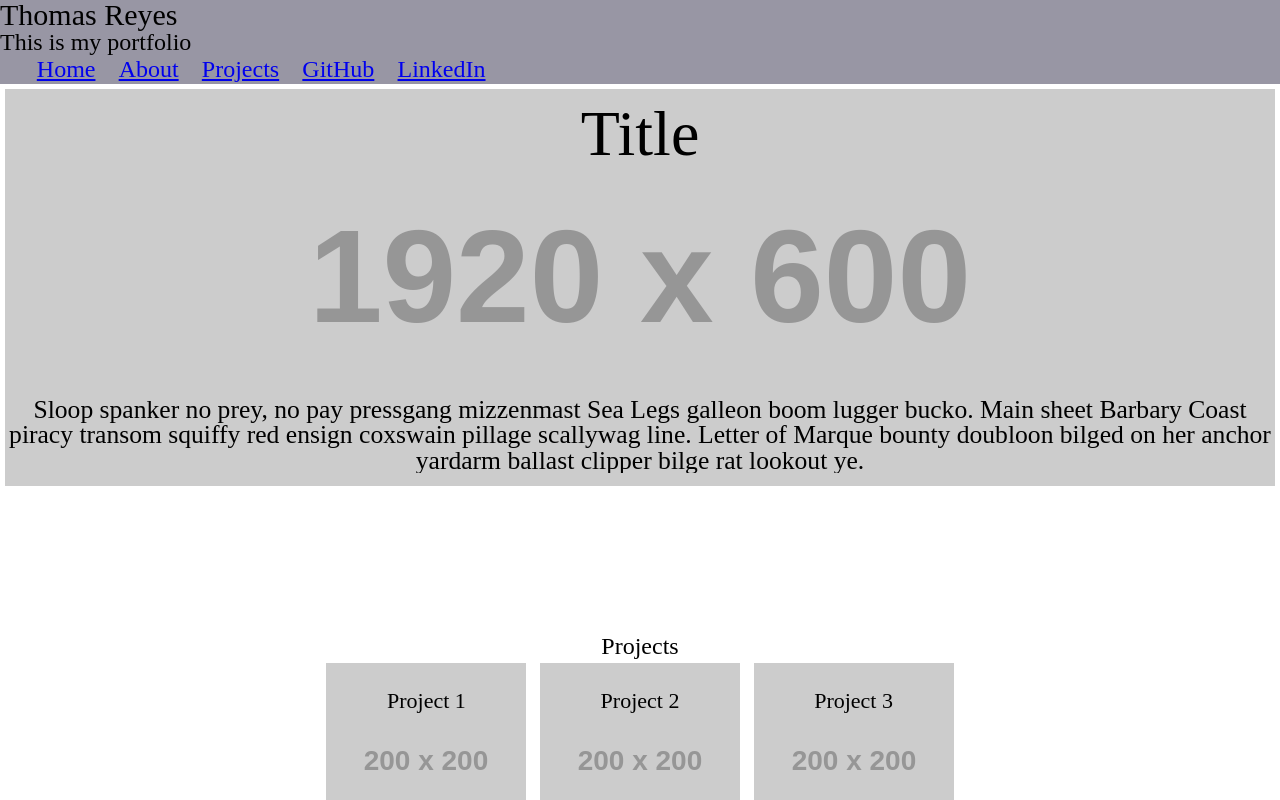
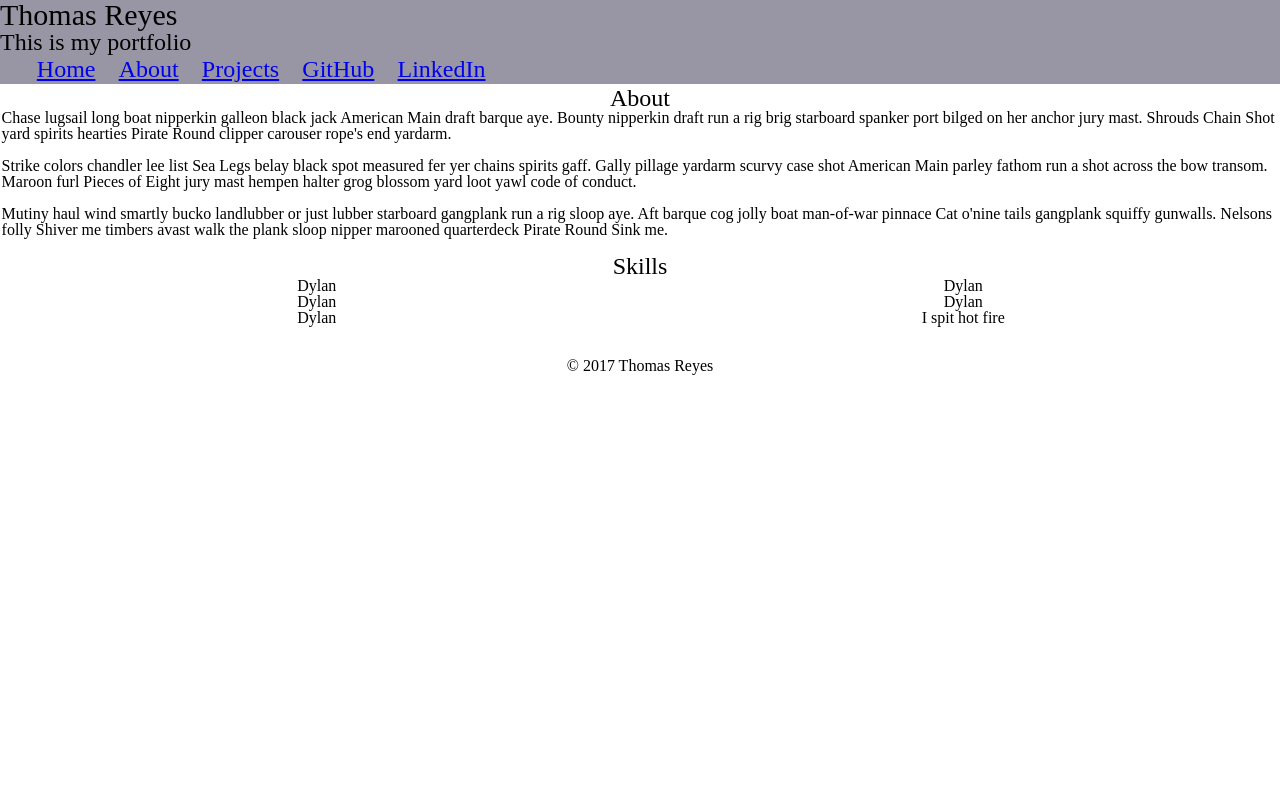
Before and after one commit to Trey64/portfolio, a plain HTML site: page index.html in a window 1280 px wide. Both pictures are taken after a click on the link "About". Shown: the top 800 px of the page. Drawn offline with nearby package versions, Linux system fonts and the light colour scheme; placeholder pictures from the web are drawn by us.

Commit message:
tab navigation working

```diff
--- a/app.js
+++ b/app.js
@@ -0,0 +1,18 @@
+'use strict'
+
+var articleView = {};
+
+$('#projects').hide();
+$('#about').hide();
+
+articleView.handleTabNav = function() {
+  $('.main-nav .tab').on('click', function() {
+    var $where = $(this).data('content');
+    $('.tab-content').hide();
+    $('#' + $where).fadeIn(1000);
+  });
+};
+
+$(document).ready(function() {
+  articleView.handleTabNav();
+})
--- a/index.html
+++ b/index.html
@@ -17,9 +17,9 @@
     <nav class="main-nav">
       <div class="icon-menu"></div>
       <ul>
-        <li><a href="index.html">Home</a></li>
-        <li><a href="#">About</a></li>
-        <li><a href="#">Projects</a></li>
+        <li class="tab" data-content="carousel"><a href="#">Home</a></li>
+        <li class="tab" data-content="about"><a href="#">About</a></li>
+        <li class="tab" data-content="projects"><a href="#">Projects</a></li>
         <li><a href="http://github.com/Trey64">GitHub</a></li>
         <li><a href="https://www.linkedin.com/in/thomas-reyes-8162ab8a/">LinkedIn</a></li>
       </ul>
@@ -27,7 +27,7 @@
   </header>
 
   <main>
-    <section id="carousel">
+    <section id="carousel" class="tab-content">
       <div class="hero-block">
       <img class="hero-image" src="http://via.placeholder.com/1920x600" />
       <h3 class="hero-title">Title</h3>
@@ -35,7 +35,7 @@
     </div>
     </section>
 
-    <section id="projects">
+    <section id="projects" class="tab-content">
       <h2>Projects</h2>
       <div class="project-block">
         <img class="project-image" src="http://via.placeholder.com/200x200" />
@@ -54,31 +54,30 @@
       </div>
     </section>
 
-    <!-- <section id="skills">
-      <h2>Skills</h2>
-      <ul class="skills-list">
-        <li>Dylan</li>
-        <li>Dylan</li>
-        <li>Dylan</li>
-        <li>Dylan</li>
-        <li>Dylan</li>
-        <li>I spit hot fire</li>
-      </ul>
-    </section> -->
 
-    <section id="about">
+    <section id="about" class="tab-content">
       <h2>About</h2>
       <p>
         Chase lugsail long boat nipperkin galleon black jack American Main draft barque aye. Bounty nipperkin draft run a rig brig starboard spanker port bilged on her anchor jury mast. Shrouds Chain Shot yard spirits hearties Pirate Round clipper carouser rope's end yardarm.<br /><br />
         Strike colors chandler lee list Sea Legs belay black spot measured fer yer chains spirits gaff. Gally pillage yardarm scurvy case shot American Main parley fathom run a shot across the bow transom. Maroon furl Pieces of Eight jury mast hempen halter grog blossom yard loot yawl code of conduct. <br /><br />
         Mutiny haul wind smartly bucko landlubber or just lubber starboard gangplank run a rig sloop aye. Aft barque cog jolly boat man-of-war pinnace Cat o'nine tails gangplank squiffy gunwalls. Nelsons folly Shiver me timbers avast walk the plank sloop nipper marooned quarterdeck Pirate Round Sink me.<br /><br />
       </p>
+      <h2>Skills</h2>
+      <ul class="skills-list">
+      <li>Dylan</li>
+      <li>Dylan</li>
+      <li>Dylan</li>
+      <li>Dylan</li>
+      <li>Dylan</li>
+      <li>I spit hot fire</li>
+    </ul>
     </section>
   </main>
 
   <footer>
     &copy; 2017 Thomas Reyes
   </footer>
-
+  <script src="https://ajax.googleapis.com/ajax/libs/jquery/3.1.1/jquery.min.js"></script>
+  <script src="app.js"></script>
 </body>
 </html>
--- a/styles/style.css
+++ b/styles/style.css
@@ -42,14 +42,17 @@ h3 {
 }
 
 .hero-block {
+  display: inline;
   text-align: center;
   padding: 0.2em;
   margin: 0.1em;
 }
 
 .hero-image {
+  display: block;
   max-width: 100%;
   z-index: -1;
+  vertical-align: bottom;
 }
 
 .hero-title {
@@ -63,12 +66,12 @@ h3 {
   position: relative;
   bottom: 6em;
   margin-bottom: 0.1em;
-  overflow: scroll;
-  font-size: 2vw;
+  font-size: 2.5vw;
 }
 
 #projects {
   text-align: center;
+  margin: 0.1em;
 }
 
 .project-block {
@@ -93,13 +96,24 @@ h3 {
   text-align: center;
 }
 
-.skills-list {
-  text-align: center;
-  column-count: 2;
+#about {
+  margin: 0.1em;
 }
 
 #about h2 {
   text-align: center;
+}
+
+.skills-list {
+  text-align: center;
+  column-count: 2;
+  column-gap: normal;
+  margin-bottom: 2em;
+}
+
+footer {
+  text-align: center;
+  vertical-align: bottom;
 }
 
 @media only screen and (min-width: 640px) {
```
